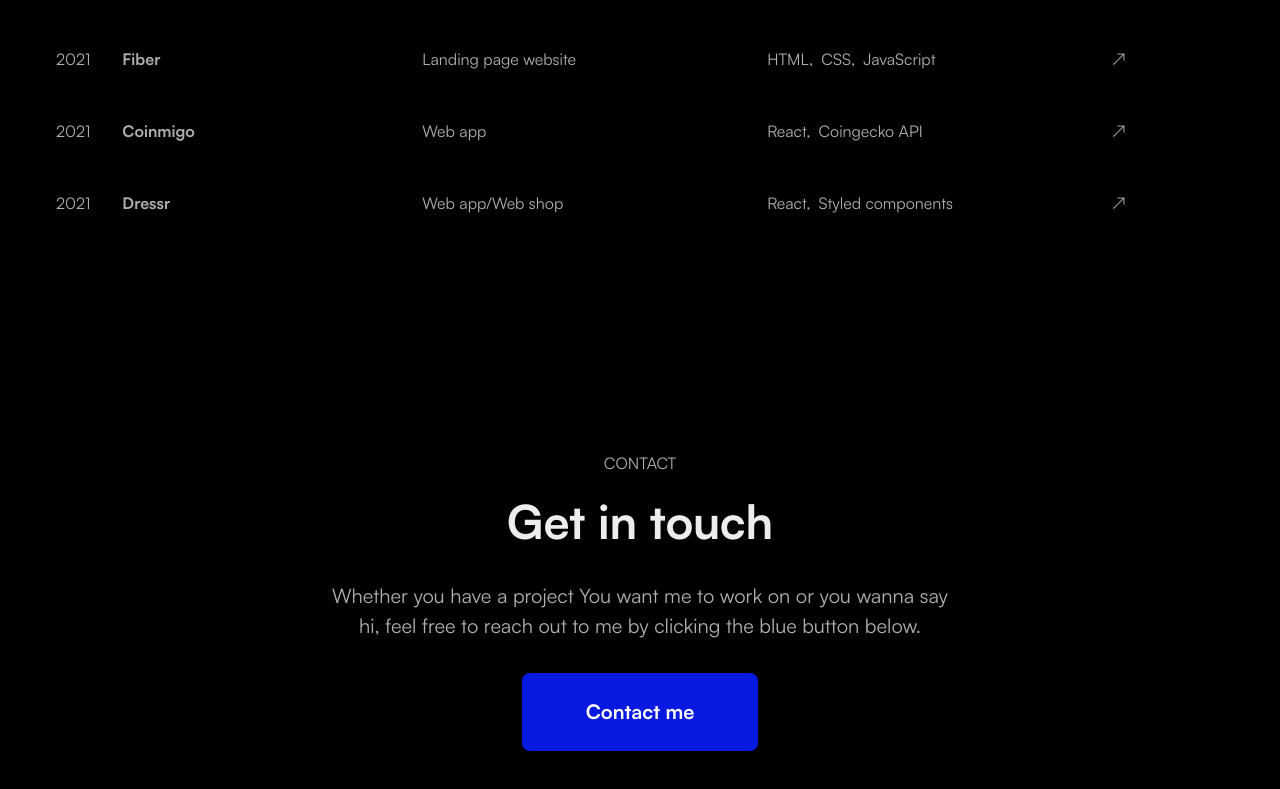
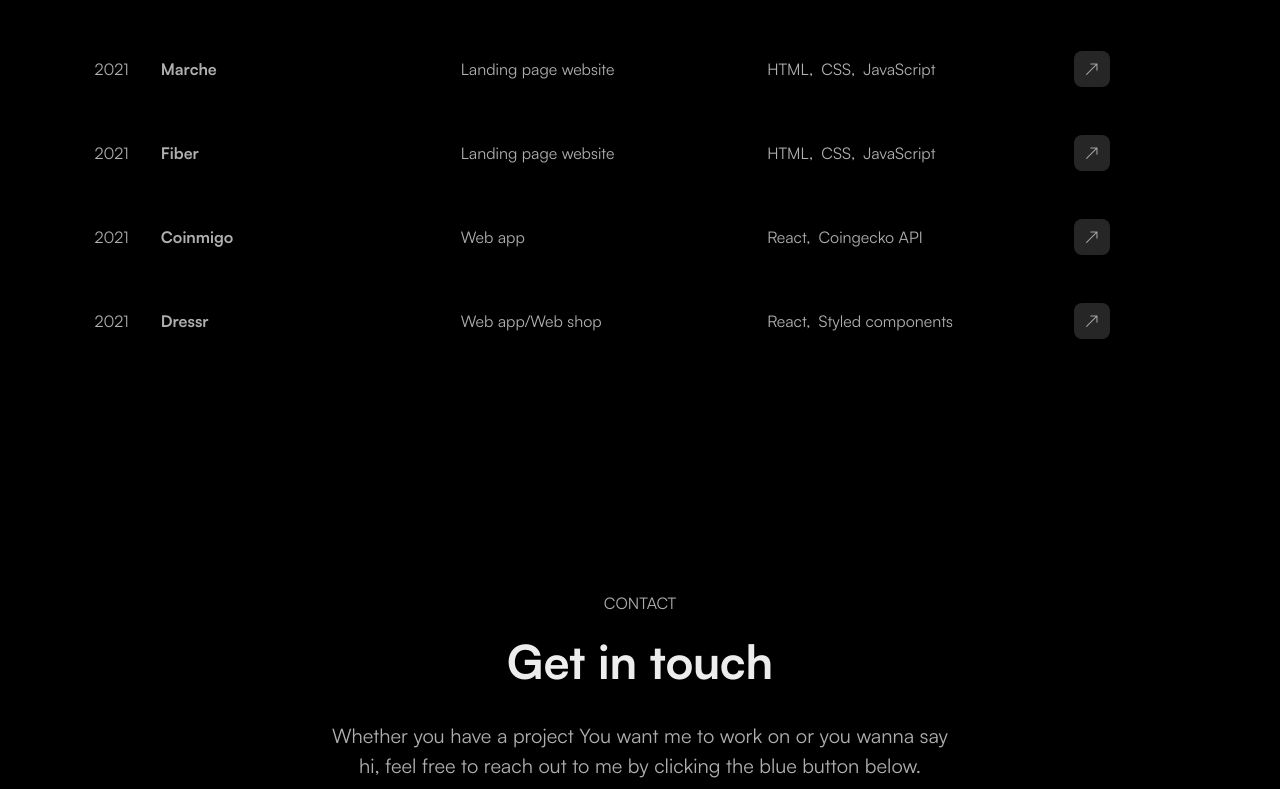
Before and after one commit to gzkdev/portfolio-archive, a Next.js app: page /projects in a window 1280 px wide. Shown: the part 591-1380 px from the top of the page. Built offline with nearby package versions, Linux system fonts and the light colour scheme.

Commit message:
refactor: updated worksection and global styles

```diff
--- a/components/HeaderMenu.jsx
+++ b/components/HeaderMenu.jsx
@@ -13,7 +13,7 @@ function HeaderMenu({ isToggle }) {
             </Link>
           </li>
           <li>
-            <Link href="/works">
+            <Link href="/projects">
               <a>Projects</a>
             </Link>{" "}
           </li>
--- a/styles/WorkSection.module.css
+++ b/styles/WorkSection.module.css
@@ -16,7 +16,7 @@
 .work__catalogue {
   display: flex;
   flex-direction: column;
-  margin: 2rem 0;
+  margin: 3rem 0;
 }
 
 .catalogue__item {
@@ -26,7 +26,7 @@
   padding: 1rem 0;
   font-size: var(--font-s1ze-200);
   transition: background-color 200ms;
-  border-radius: 4px;
+  border-radius: 8px;
 }
 
 .catalogue__item > * {
@@ -48,8 +48,24 @@
   font-weight: bold;
 }
 
-.item__link {
-  min-width: 100px;
+.catalogue__item:not(:nth-child(1)) .item__link > a {
+  width: 36px;
+  height: 36px;
+  display: flex;
+  align-items: center;
+  justify-content: center;
+  border-radius: 8px;
+  background-color: var(--color-710);
+  transition: 400ms background-color, 300ms transform;
+}
+
+.catalogue__item:not(:nth-child(1)):hover .item__link > * {
+  background-color: var(--color-700);
+  transform: rotate(360deg);
+}
+
+.item__link > a:hover {
+  color: var(--color-200);
 }
 
 .catalogue__item > [data-viewport] {
@@ -57,6 +73,10 @@
 }
 
 @media (min-width: 768px) {
+  .work__container {
+    width: 90%;
+  }
+
   .item__title {
     max-width: 200px;
   }
--- a/styles/globals.css
+++ b/styles/globals.css
@@ -101,9 +101,9 @@ section {
 }
 
 .container {
-  width: 100%;
+  width: 95%;
   max-width: var(--max-width);
-  padding: 1rem 1rem;
+  padding: 1rem 0;
   margin: 0 auto;
 }
 
@@ -117,7 +117,7 @@ section {
   align-items: center;
   justify-content: center;
   padding: 1.5rem 4rem;
-  border-radius: 8px;
+  border-radius: 16px;
   font-weight: bold;
   transition: 400ms;
 }
```
